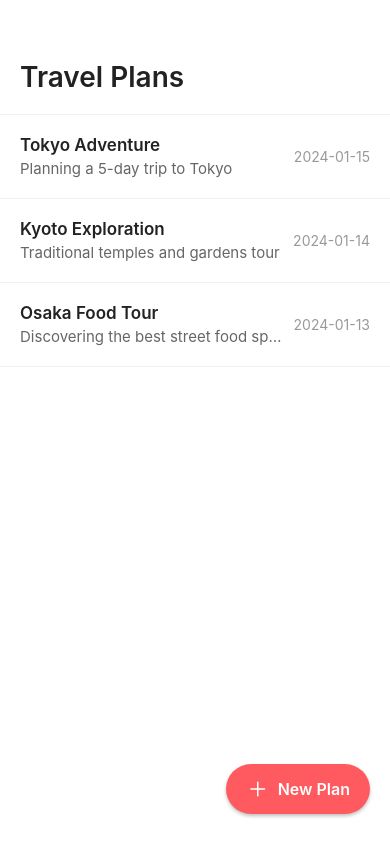
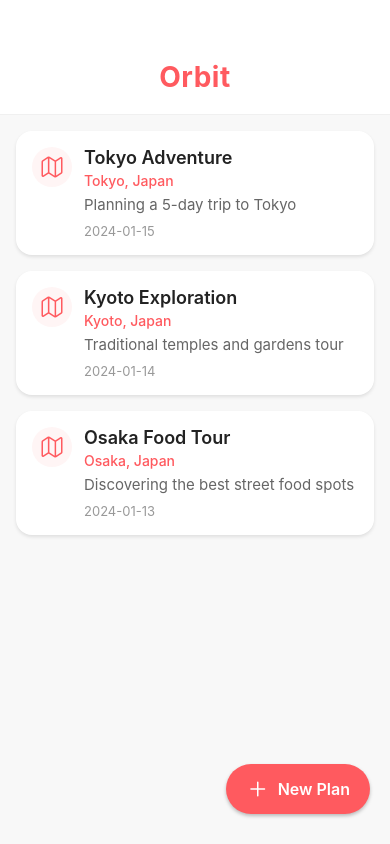
Before and after one commit to BobbyWang0120/orbit_mobile, a React Native app: screen / in a window 390 px wide. Built offline with nearby package versions, Linux system fonts and the light colour scheme.

Commit message:
更改了主页的标题以及列表的样式

```diff
--- a/src/screens/HomeScreen.tsx
+++ b/src/screens/HomeScreen.tsx
@@ -1,6 +1,9 @@
 import React from 'react';
-import { View, Text, StyleSheet, FlatList, TouchableOpacity } from 'react-native';
+import { View, Text, StyleSheet, FlatList, TouchableOpacity, Dimensions } from 'react-native';
 import { Ionicons } from '@expo/vector-icons';
+
+// 获取屏幕宽度用于计算卡片宽度
+const { width } = Dimensions.get('window');
 
 // 模拟的对话数据
 const mockConversations = [
@@ -9,35 +12,43 @@ const mockConversations = [
     title: 'Tokyo Adventure',
     lastMessage: 'Planning a 5-day trip to Tokyo',
     date: '2024-01-15',
+    destination: 'Tokyo, Japan',
   },
   {
     id: '2',
     title: 'Kyoto Exploration',
     lastMessage: 'Traditional temples and gardens tour',
     date: '2024-01-14',
+    destination: 'Kyoto, Japan',
   },
   {
     id: '3',
     title: 'Osaka Food Tour',
     lastMessage: 'Discovering the best street food spots',
     date: '2024-01-13',
+    destination: 'Osaka, Japan',
   },
 ];
 
 // 对话列表项组件
-const ConversationItem = ({ title, lastMessage, date }: {
+const ConversationItem = ({ title, lastMessage, date, destination }: {
   title: string;
   lastMessage: string;
   date: string;
+  destination: string;
 }) => (
   <TouchableOpacity style={styles.conversationItem}>
+    <View style={styles.cardIcon}>
+      <Ionicons name="map-outline" size={24} color="#FF5A5F" />
+    </View>
     <View style={styles.conversationContent}>
       <Text style={styles.conversationTitle}>{title}</Text>
+      <Text style={styles.destinationText}>{destination}</Text>
       <Text style={styles.conversationMessage} numberOfLines={1}>
         {lastMessage}
       </Text>
+      <Text style={styles.conversationDate}>{date}</Text>
     </View>
-    <Text style={styles.conversationDate}>{date}</Text>
   </TouchableOpacity>
 );
 
@@ -46,7 +57,7 @@ const HomeScreen = () => {
   return (
     <View style={styles.container}>
       <View style={styles.header}>
-        <Text style={styles.headerTitle}>Travel Plans</Text>
+        <Text style={styles.headerTitle}>Orbit</Text>
       </View>
 
       <FlatList
@@ -57,9 +68,11 @@ const HomeScreen = () => {
             title={item.title}
             lastMessage={item.lastMessage}
             date={item.date}
+            destination={item.destination}
           />
         )}
         style={styles.list}
+        contentContainerStyle={styles.listContent}
       />
 
       <TouchableOpacity style={styles.newChatButton}>
@@ -74,55 +87,84 @@ const HomeScreen = () => {
 const styles = StyleSheet.create({
   container: {
     flex: 1,
-    backgroundColor: '#fff',
+    backgroundColor: '#f8f8f8',
   },
   header: {
-    paddingHorizontal: 20,
     paddingTop: 60,
     paddingBottom: 20,
     backgroundColor: '#fff',
     borderBottomWidth: 1,
     borderBottomColor: '#f0f0f0',
+    alignItems: 'center',
   },
   headerTitle: {
     fontSize: 28,
-    fontWeight: '600',
-    color: '#222',
+    fontWeight: '700',
+    color: '#FF5A5F',
+    letterSpacing: 0.5,
   },
   list: {
     flex: 1,
   },
+  listContent: {
+    padding: 16,
+  },
   conversationItem: {
+    backgroundColor: '#fff',
+    borderRadius: 16,
+    marginBottom: 16,
+    padding: 16,
     flexDirection: 'row',
-    padding: 20,
-    borderBottomWidth: 1,
-    borderBottomColor: '#f0f0f0',
+    alignItems: 'flex-start',
+    shadowColor: '#000',
+    shadowOffset: {
+      width: 0,
+      height: 2,
+    },
+    shadowOpacity: 0.1,
+    shadowRadius: 3.84,
+    elevation: 5,
+    width: width - 32, // 屏幕宽度减去左右padding
+  },
+  cardIcon: {
+    width: 40,
+    height: 40,
+    borderRadius: 20,
+    backgroundColor: '#fff5f5',
+    justifyContent: 'center',
     alignItems: 'center',
-    justifyContent: 'space-between',
+    marginRight: 12,
   },
   conversationContent: {
     flex: 1,
-    marginRight: 10,
   },
   conversationTitle: {
-    fontSize: 17,
+    fontSize: 18,
     fontWeight: '600',
     color: '#222',
     marginBottom: 4,
   },
+  destinationText: {
+    fontSize: 14,
+    color: '#FF5A5F',
+    marginBottom: 6,
+    fontWeight: '500',
+  },
   conversationMessage: {
     fontSize: 15,
     color: '#666',
+    marginBottom: 8,
+    lineHeight: 20,
   },
   conversationDate: {
-    fontSize: 14,
+    fontSize: 13,
     color: '#999',
   },
   newChatButton: {
     position: 'absolute',
     bottom: 30,
     right: 20,
-    backgroundColor: '#FF5A5F', // Airbnb的主题色
+    backgroundColor: '#FF5A5F',
     borderRadius: 25,
     paddingVertical: 12,
     paddingHorizontal: 20,
```
